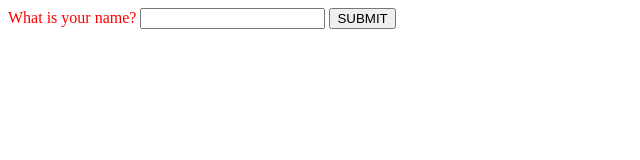
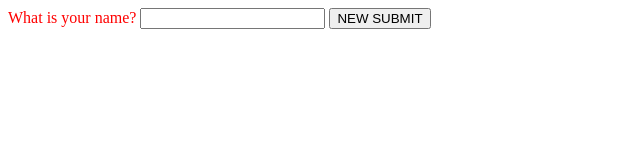
Before and after one commit to cenkkoc/learnGit, a plain HTML site: page index.html in a window 1280 px wide. Shown: the whole page, without its empty margins (0-640 px from the left). Drawn offline with Linux system fonts and the light colour scheme.

Commit message:
NEW BUTTON in caps

```diff
--- a/index.html
+++ b/index.html
@@ -7,7 +7,7 @@
     <body>
         <p>
             What is your name? <input id="inName" maxlength="15">
-            <button id="btnSubmit">SUBMIT</button>
+            <button id="btnSubmit">NEW SUBMIT</button>
         </p>
         <h2 id="hello"></h2>
         <script src="./index.js"></script>
```
